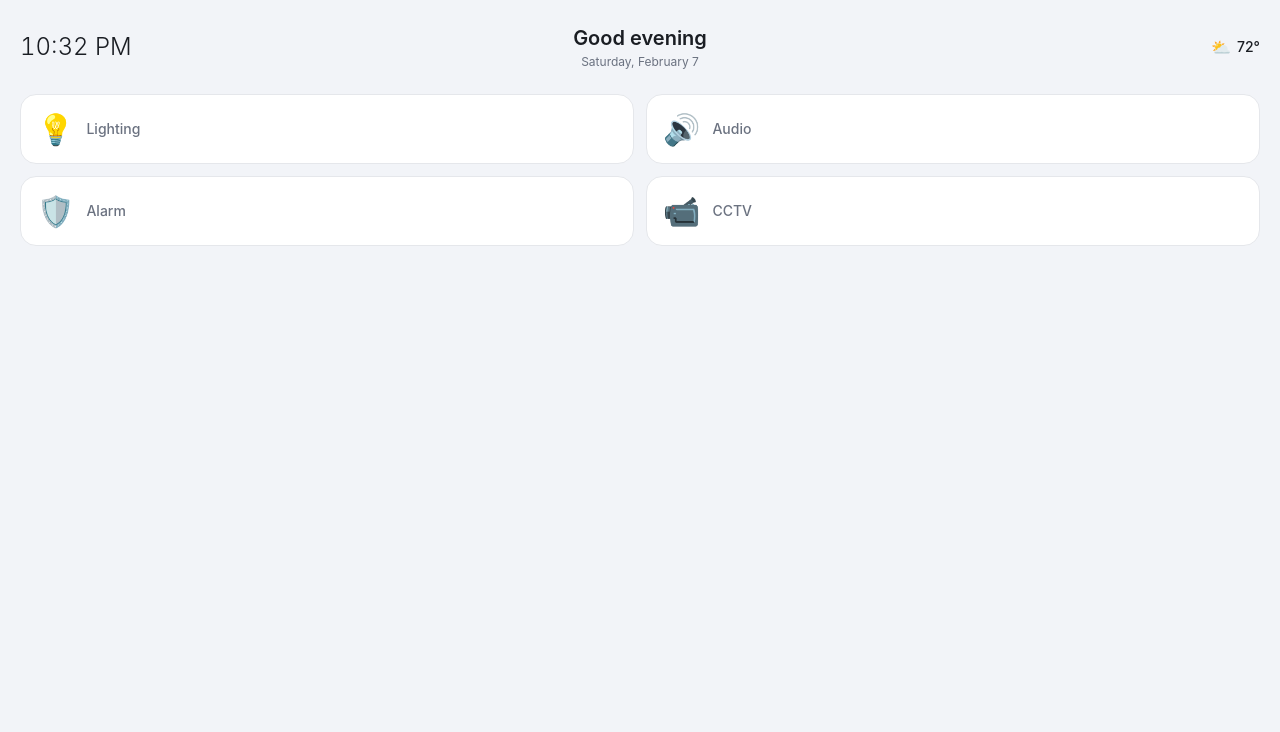
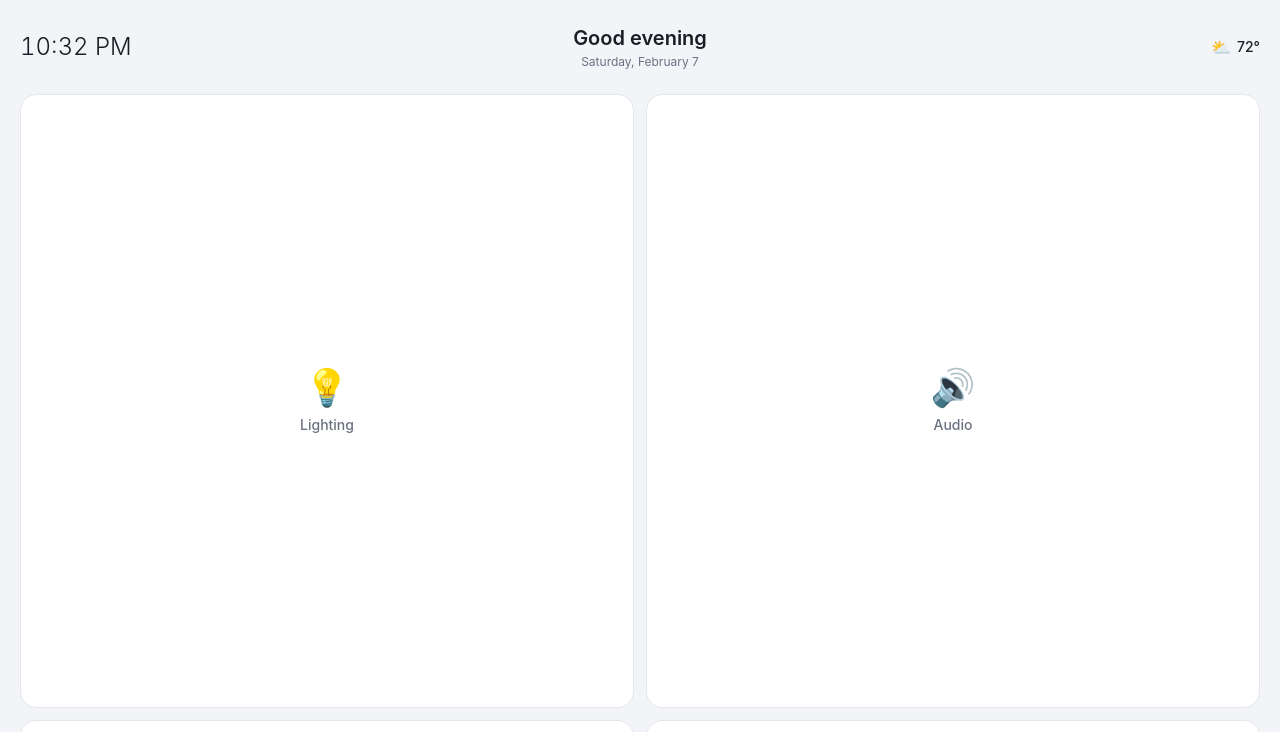
Before and after one commit to nikovacs/Ironwood-Home-Assistant-Dashboard, a Vue app: page / in a window 1280 px wide. Shown: the top 732 px of the page. Built offline with nearby package versions, Linux system fonts and the light colour scheme.

Commit message:
sub menu transition clean

```diff
--- a/src/App.vue
+++ b/src/App.vue
@@ -41,24 +41,13 @@ const activePanel = computed<Component | undefined>(() =>
 
 <template>
   <div class="flex min-h-[100dvh] flex-col bg-surface-primary">
-    <!-- Greeting header -->
     <GreetingHeader />
 
-    <!-- Category buttons -->
-    <div
-      class="px-5 transition-all duration-500 ease-out"
-      :class="isExpanded ? 'pb-3' : 'flex-1 flex items-start pt-4'"
-    >
-      <!-- 2-column grid (collapsed) → single row (expanded) -->
-      <div
-        class="w-full transition-all duration-500 ease-out"
-        :class="isExpanded
-          ? 'grid grid-cols-4 gap-2'
-          : 'grid grid-cols-2 gap-3'"
-      >
+    <!-- Category buttons — height shrinks when panel is open -->
+    <div class="buttons-area" :class="{ compact: isExpanded }">
+      <div class="buttons-row">
+        <div v-for="cat in categories" :key="cat.id" class="btn-cell">
           <CategoryButton
-          v-for="cat in categories"
-          :key="cat.id"
             :icon="cat.icon"
             :label="cat.label"
             :color="cat.color"
@@ -68,24 +57,99 @@ const activePanel = computed<Component | undefined>(() =>
           />
         </div>
       </div>
+    </div>
 
-    <!-- Expanded panel -->
-    <Transition
-      enter-active-class="transition-all duration-500 ease-out"
-      enter-from-class="opacity-0 translate-y-8"
-      enter-to-class="opacity-100 translate-y-0"
-      leave-active-class="transition-all duration-300 ease-in"
-      leave-from-class="opacity-100 translate-y-0"
-      leave-to-class="opacity-0 translate-y-8"
-      mode="out-in"
+    <!-- Panel — grows to fill remaining space -->
+    <div
+      class="panel-area rounded-t-3xl border-t bg-surface-panel"
+      :class="isExpanded ? 'is-open border-border-subtle' : 'border-transparent'"
     >
-      <div
-        v-if="isExpanded"
-        :key="activeCategory"
-        class="flex-1 overflow-y-auto rounded-t-3xl border-t border-border-subtle bg-surface-panel px-5 pt-5 pb-8"
-      >
-        <component :is="activePanel" />
+      <div class="overflow-y-auto px-5 pt-5 pb-8 h-full">
+        <KeepAlive>
+          <component :is="activePanel" :key="activeCategory" />
+        </KeepAlive>
       </div>
-    </Transition>
+    </div>
   </div>
 </template>
+
+<style scoped>
+/*
+  Button area: takes up most of the screen by default,
+  shrinks to a small strip when the panel opens.
+  We use flex-basis + max-height (both animatable).
+*/
+.buttons-area {
+  flex: 1 1 auto;
+  display: flex;
+  align-items: start;
+  padding: 1rem 1.25rem 0.75rem;
+  transition: flex 800ms cubic-bezier(0.4, 0, 0.2, 1);
+}
+
+.buttons-area.compact {
+  flex: 0 0 auto;
+}
+
+/*
+  The button grid. Always 4 columns.
+  Default: 2 rows, buttons span 2 cols each → 2×2 look.
+  Compact: 1 row, buttons span 1 col each → 1×4.
+*/
+.buttons-row {
+  display: grid;
+  grid-template-columns: repeat(4, 1fr);
+  gap: 0.75rem;
+  width: 100%;
+  transition: gap 800ms cubic-bezier(0.4, 0, 0.2, 1);
+}
+
+.buttons-area.compact .buttons-row {
+  gap: 0.5rem;
+}
+
+/*
+  Each button cell.
+  Default: spans 2 columns, explicit height for square look.
+  Compact: spans 1 column, shorter height.
+*/
+/* Closing transition (compact → default): slower */
+.btn-cell {
+  grid-column: span 2;
+  height: calc((100vw - 2.5rem - 0.75rem) / 2);
+  transition:
+    height 1000ms cubic-bezier(0.4, 0, 0.2, 1);
+}
+
+/* Opening transition (default → compact): faster */
+.buttons-area.compact .btn-cell {
+  grid-column: span 1;
+  height: 5rem;
+  transition:
+    height 400ms cubic-bezier(0.4, 0, 0.2, 1);
+}
+
+.btn-cell > * {
+  width: 100%;
+  height: 100%;
+}
+
+/*
+  Panel: hidden by default, slides up and grows.
+  Uses max-height for animatable open/close.
+*/
+.panel-area {
+  flex: 0 1 0px;
+  min-height: 0;
+  opacity: 0;
+  overflow: hidden;
+  transition:
+    flex 800ms cubic-bezier(0.4, 0, 0.2, 1),
+    opacity 600ms ease;
+}
+
+.panel-area.is-open {
+  flex: 1 1 0px;
+  opacity: 1;
+}
+</style>
--- a/src/components/CategoryButton.vue
+++ b/src/components/CategoryButton.vue
@@ -36,19 +36,19 @@ const colors: ColorSet = colorMap[props.color] || colorMap.lighting
 <template>
   <button
     @click="$emit('select')"
-    class="relative flex items-center gap-3 rounded-2xl border px-4 py-4 transition-all duration-300 ease-out
+    class="relative flex flex-col items-center justify-center rounded-2xl border transition-all duration-300 ease-out
            active:scale-[0.97] cursor-pointer select-none"
     :class="[
       active
         ? [colors.bg, colors.border, 'shadow-sm']
         : 'bg-surface-card border-border-subtle hover:bg-surface-card-hover',
-      compact ? 'flex-col gap-1 px-3 py-3 justify-center' : ''
+      compact ? 'gap-1 p-2' : 'gap-2 p-4'
     ]"
   >
     <span
       class="transition-all duration-300"
       :class="[
-        compact ? 'text-2xl' : 'text-3xl',
+        compact ? 'text-2xl' : 'text-4xl',
         active ? colors.icon : 'text-text-secondary'
       ]"
     >
```
Lines whose indentation alone changed are shown as unchanged.
